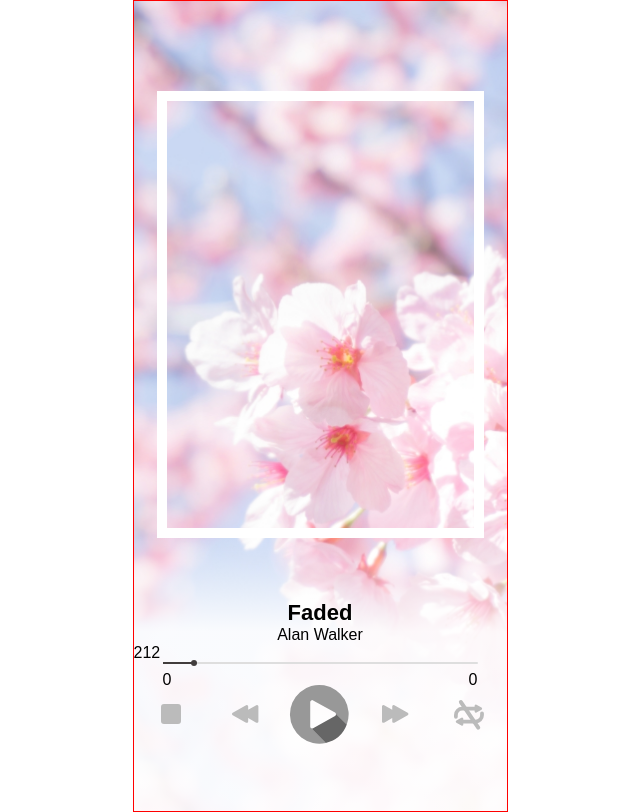
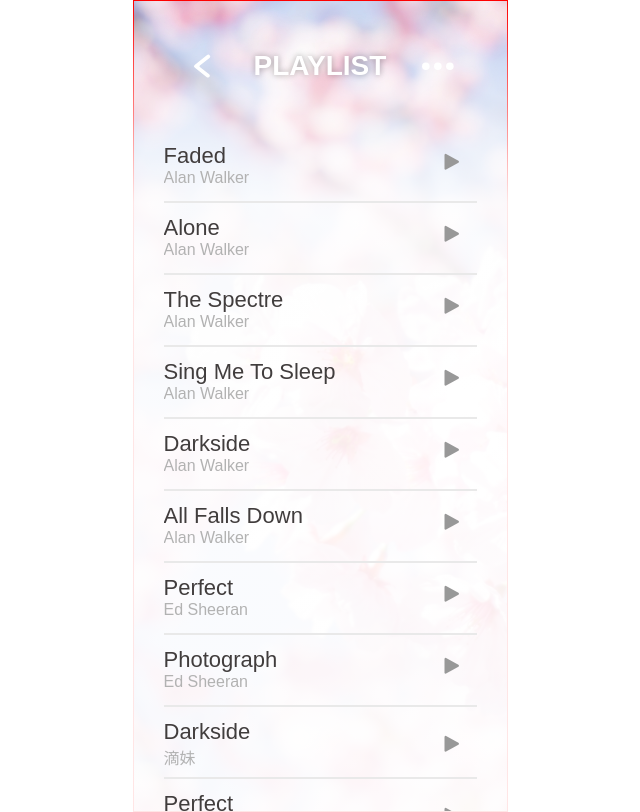
Before and after one commit to david-fox-chang/mp3-or-plus-player, a Vue app: page / in a window 1280 px wide. Shown: the whole page, without its empty margins (320-960 px from the left). Built offline with nearby package versions, Linux system fonts and the light colour scheme; a web font is replaced by a local one.

Commit message:
PlayList almost (skin)

```diff
--- a/src/App.vue
+++ b/src/App.vue
@@ -1,8 +1,13 @@
 <template>
   <div id="app">
-    <player-component></player-component>
+    <player-component
+      @show-list="showPlaylist = true"
+      v-if="!showPlaylist"
+    ></player-component>
     <playlist-component
-      v-if="0 && showPlaylist"
+      @close-list="showPlaylist = false"
+      v-if="showPlaylist"
+      class="playlist"
     ></playlist-component>
   </div>
 </template>
@@ -39,4 +44,11 @@
   margin-left: auto;
   .line-tmp();
 }
+
+.playlist {
+  width: 100%;
+  height: 100%;
+  padding-left: 30px;
+  padding-right: $padding-left;
+}
 </style>
--- a/src/components/MusicItem.vue
+++ b/src/components/MusicItem.vue
@@ -1,7 +1,13 @@
 <template>
   <li class="music-item">
-    <span class="music-name">{{ music.name }}</span>
+    <span class="music-name"
+      @click="$emit('play', music)"
+    >{{ music.name }}</span>
     <span class="music-artist">{{ music.artist }}</span>
+    <span class="small-btns"
+      :class="[`${ music.isPlaying ? 'pause' : 'play' }`]"
+      @click="$emit('play', music)"
+    ></span>
   </li>
 </template>
 
@@ -15,3 +21,45 @@
   },
 };
 </script>
+
+<style lang="less" scoped>
+.music-item {
+  width: 100%;
+  height: 70px;
+  padding: 12px 0 14px;
+}
+
+.music-name, .music-artist {
+  display: block;
+}
+
+.music-name {
+  font-size: 22px;
+  color: #413D3D;
+  cursor: pointer;
+}
+
+.music-artist {
+  font-size: 16px;
+  color: #B2B2B2;
+}
+
+.small-btns {
+  display: block;
+  float: right;
+  width: 50px;
+  height: 50px;
+  margin-top: -50px;
+  cursor: pointer;
+  &.pause {
+    background-image: url('../assets/btn-small-pause.svg')
+  }
+  &.play {
+    background-image: url('../assets/btn-small-play.svg')
+  }
+  &::after {
+    content: '';
+    clear: both;
+  }
+}
+</style>
--- a/src/views/PlayList.vue
+++ b/src/views/PlayList.vue
@@ -1,11 +1,21 @@
 <template>
-  <div class="play-list">
-    <h1>play-list</h1>
+  <div class="play-list"
+    :style="`background-image: url(${image});`"
+  >
+    <div class="title-and-tools">
+      <img src="../assets/btn-back.svg" alt="back"
+        @click="$emit('close-list');"
+      >
+      <span class="title-text">playlist</span>
+      <img src="../assets/btn-more.svg" alt="more">
+    </div>
     <ul class="list">
-      <music-item
-        v-for="music in playlists" :key="`${music.id}-${music.randomId}`"
-        :music="music"
-      ></music-item>
+      <template v-for="music in playlists" tag="ul" class="list">
+        <music-item :music="music" :key="`${music.id}-${music.randomId}`"
+          @play="play"
+        ></music-item>
+        <div class="line" :key="`${music.id}-${music.randomId}-line`"></div>
+      </template>
     </ul>
   </div>
 </template>
@@ -13,9 +23,9 @@
 <script>
 import { mapState, mapGetters } from 'vuex';
 import MusicItem from '../components/MusicItem.vue';
+import tempImage from '../assets/temp-bed-and-breakfast.png';
 
 export default {
-
   components: {
     'music-item': MusicItem,
   },
@@ -31,6 +41,7 @@
     this.getplaylists();
     this.getplaying();
   },
+  data: () => ({ image: tempImage }),
   methods: {
     getplaylists() {
       console.log('playlists', this.playlists);
@@ -38,6 +49,69 @@
     getplaying() {
       console.log('playing', this.playing);
     },
+    play() {
+      this.$emit('close-list');
+      console.log('play');
+    },
   },
 };
 </script>
+
+<style lang="less" scoped>
+.title-and-tools {
+  display: flex;
+  justify-content: space-around;
+  padding-top: 40px;
+  padding-bottom: 40px;
+
+  & > img {
+    height: 50px;
+    width: auto;
+    vertical-align: top;
+    cursor: pointer;
+  }
+}
+
+.title-text {
+  font-size: 28px;
+  text-transform: uppercase;
+  line-height: 50px;
+  font-weight: bold;
+  color: #FFF;
+    text-shadow: 0 0 6px rgba(0, 0, 0, 0.35);
+}
+
+.play-list {
+  & > * {
+    position: relative;
+    z-index: 1;
+  }
+  &::before {
+    background-image: linear-gradient(to top, #FFF 0, #FFF 75%, transparent);
+    opacity: 0.9;
+    content: '';
+    width: 100%;
+    height: 100%;
+    display: block;
+    position: absolute;
+    left: 0;
+    top: 0;
+    z-index: 0;
+  }
+}
+
+.list {
+  height: calc(100% - 130px);
+  overflow-y: scroll;
+  &::-webkit-scrollbar {
+     display: none;
+  }
+}
+
+.line {
+  width: 100%;
+  height: 2px;
+  background-color: #E9E9E9;
+}
+
+</style>
```
